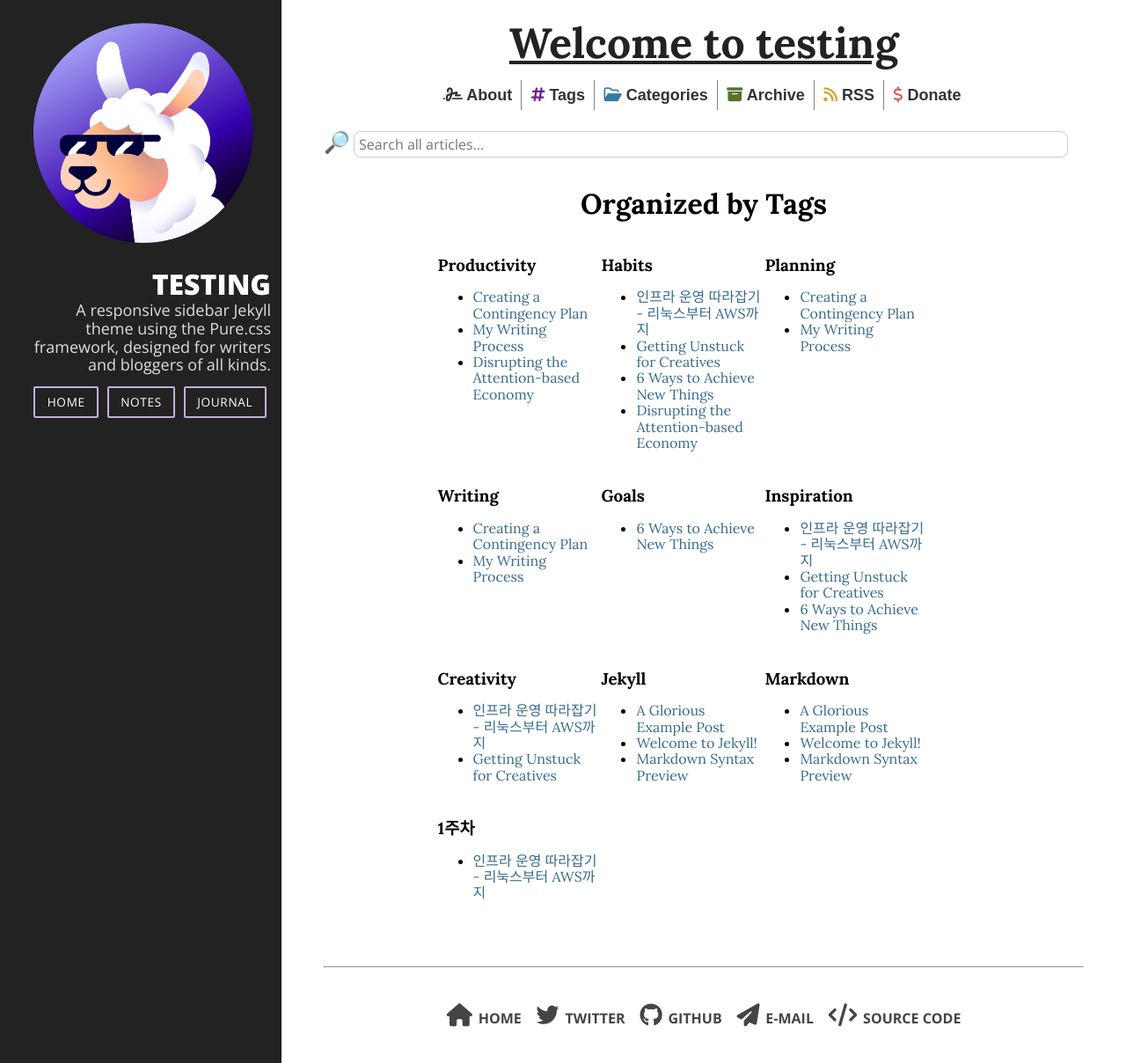
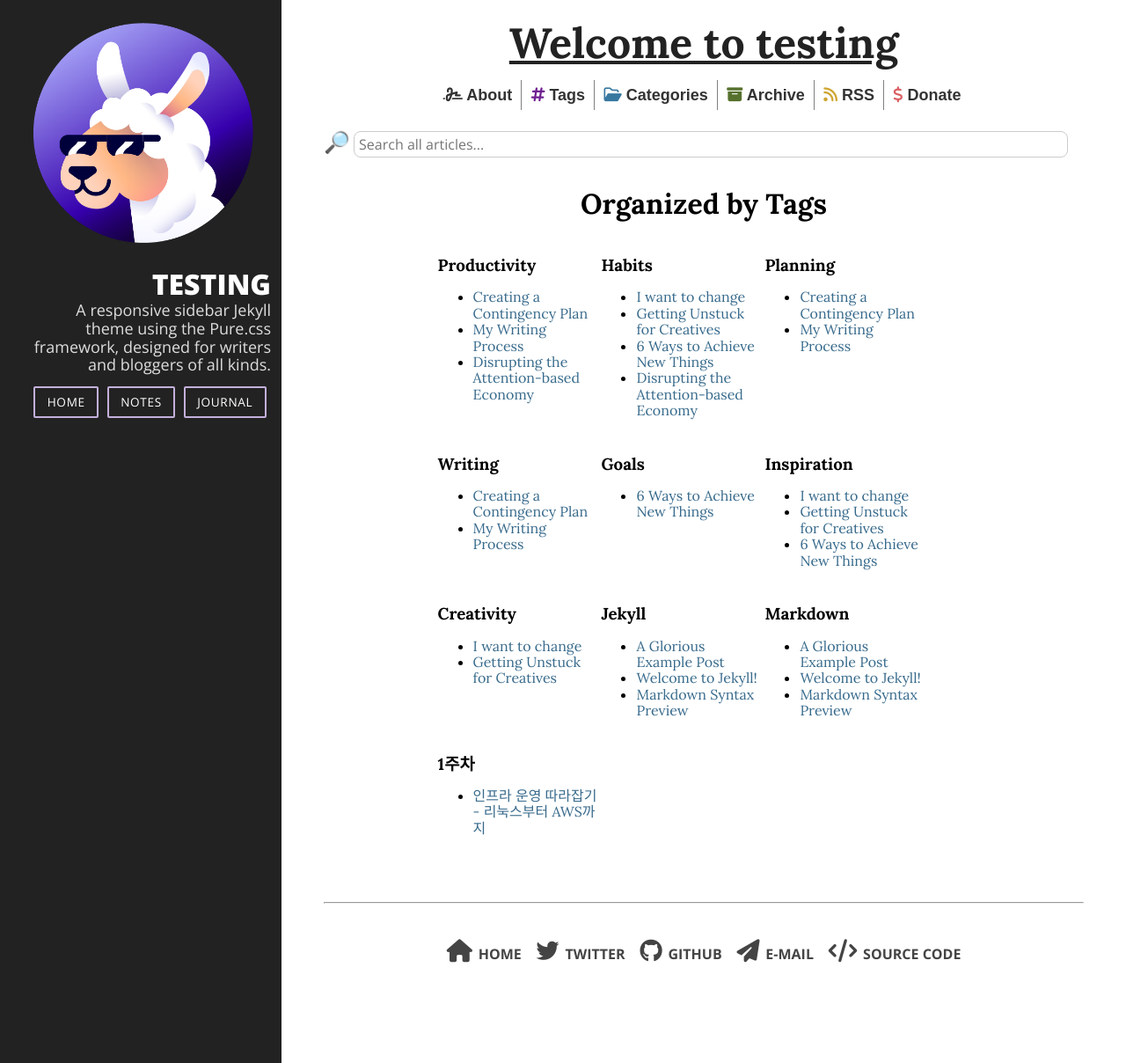
Before and after one commit to shiny-chang/shiny-chang.github.io, a Jekyll site: the page built from _pages/tags.md, in a window 1280 px wide and 1208 px high. Shown: the whole window at 88% size. Built offline with Jekyll 4.4.1, drawn with Linux system fonts in a browser that asks for light colours; nearby versions of some CDN libraries.

Commit message:
Update 2020-11-03-a-comprehensive-guide-to-self-learning.md

```diff
--- a/_posts/example_posts/2020-11-03-a-comprehensive-guide-to-self-learning.md
+++ b/_posts/example_posts/2020-11-03-a-comprehensive-guide-to-self-learning.md
@@ -1,5 +1,5 @@
 ---
-title: 인프라 운영 따라잡기 - 리눅스부터 AWS까지
+title: I want to change
 author: Reid Doe
 avatar: assets/img/common/reid-avatar.png
 categories:
```
